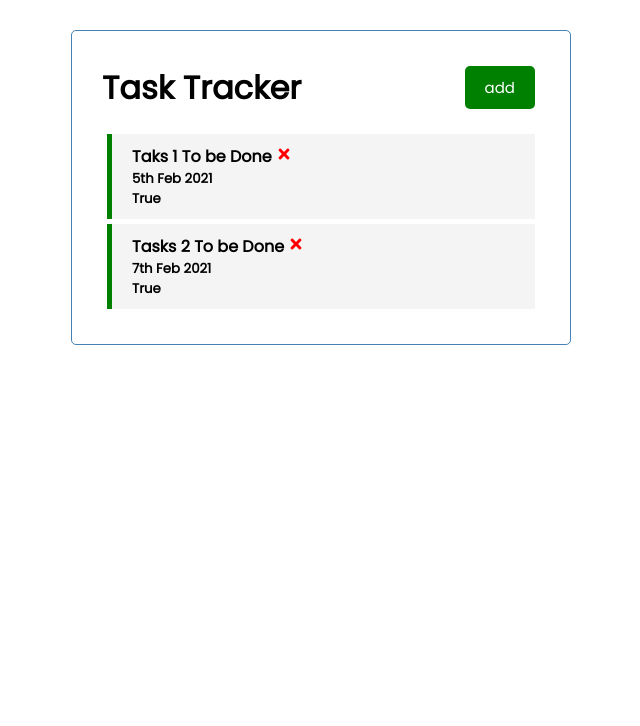
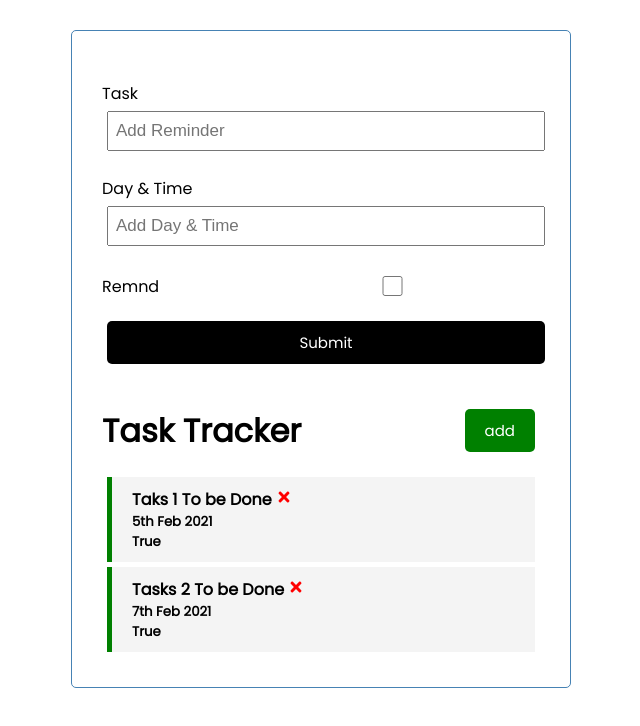
Before and after one commit to abedkiloo/task_tracker, a React (Create React App) app: page / in a window 1280 px wide. Shown: the top 726 px of the page, without its empty margins (319-959 px from the left). Built offline with nearby package versions, Linux system fonts and the light colour scheme.

Commit message:
adding task

```diff
--- a/src/App.js
+++ b/src/App.js
@@ -1,6 +1,7 @@
 import './App.css';
 import Header from './components/Header'
 import Tasks from './components/Tasks'
+import AddTask from './components/AddTask'
 import { useState } from 'react'
 
 function App() {
@@ -19,7 +20,14 @@
     }
 ])
 
+// add rask
+const addTask = (task) => {
+  const id = Math.floor(Math.random()* 1000)+1
+  const nwTask= { id ,...task}
 
+  setTasks([...tasks,nwTask])
+  console.log(nwTask)
+}
 
 // delete tak
 
@@ -38,6 +46,7 @@
   }
   return (
     <div className="container">
+      <AddTask onAdd={addTask}/>
       <Header title="Task Tracker"/>
      { tasks.length > 0 ?
      <Tasks
--- /dev/null
+++ b/src/components/AddTask.js
@@ -0,0 +1,51 @@
+import { useState } from "react";
+const AddTask = ({onAdd}) =>{
+    const [text, setText]= useState('')
+    const [day, setDay]= useState('')
+    const [reminder, setReminder]= useState(false)
+    const onSubmit = (e) => {
+        e.preventDefault()
+        if(!text){
+            alert("Please add task")
+            return
+        }
+        if(!day){
+            alert("Please add day")
+            return
+        }
+        // if(!reminder){
+        //     alert("Please add reminder")
+        //     return
+        // }
+        onAdd({ text, day, reminder})
+        setText("")
+        setDay("")
+        setReminder("")
+    }
+    return (
+        <form className="add-form" onSubmit={onSubmit}>
+            <div className="form-control">
+                <label >Task</label>
+                <input type="text" placeholder="Add Reminder"
+                    value={text} onChange={(e)=>setText(e.target.value)}
+                />
+            </div>
+            <div className="form-control">
+                <label >Day & Time</label>
+                <input type="text" placeholder="Add Day & Time"
+                    value={day} onChange={(e)=>setDay(e.target.value)}
+                />
+            </div>
+            <div className="form-control form-control-check">
+                <label >Remnd</label>
+                <input type="checkbox"
+                    value={reminder} onChange={(e)=>setDay(e.currentTarget.checked)}
+                    checked={reminder}
+                />
+            </div>
+            <input type="submit" value="Submit" className="btn btn-block"/>
+        </form>
+    )
+}
+
+export  default AddTask
```
Also changed, not shown: 1 other file (tests, documents, lock files or other folders).
